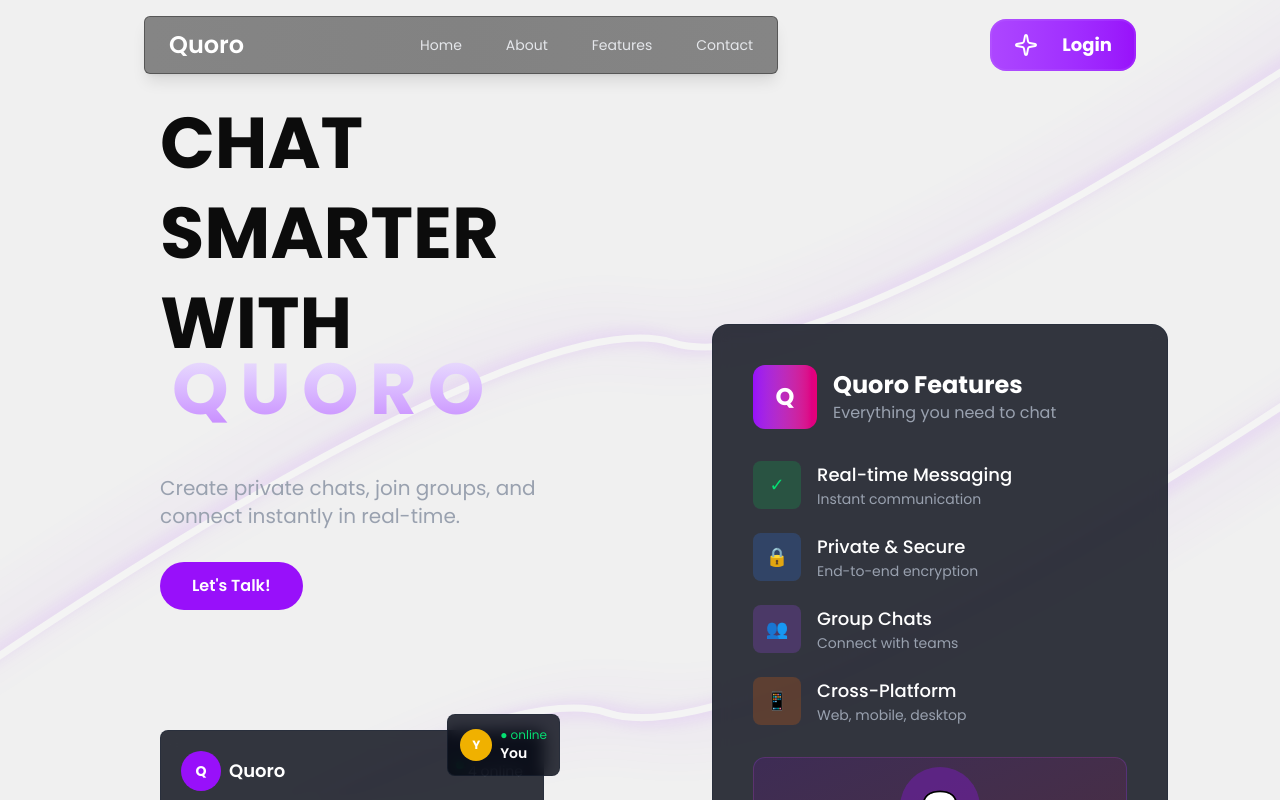
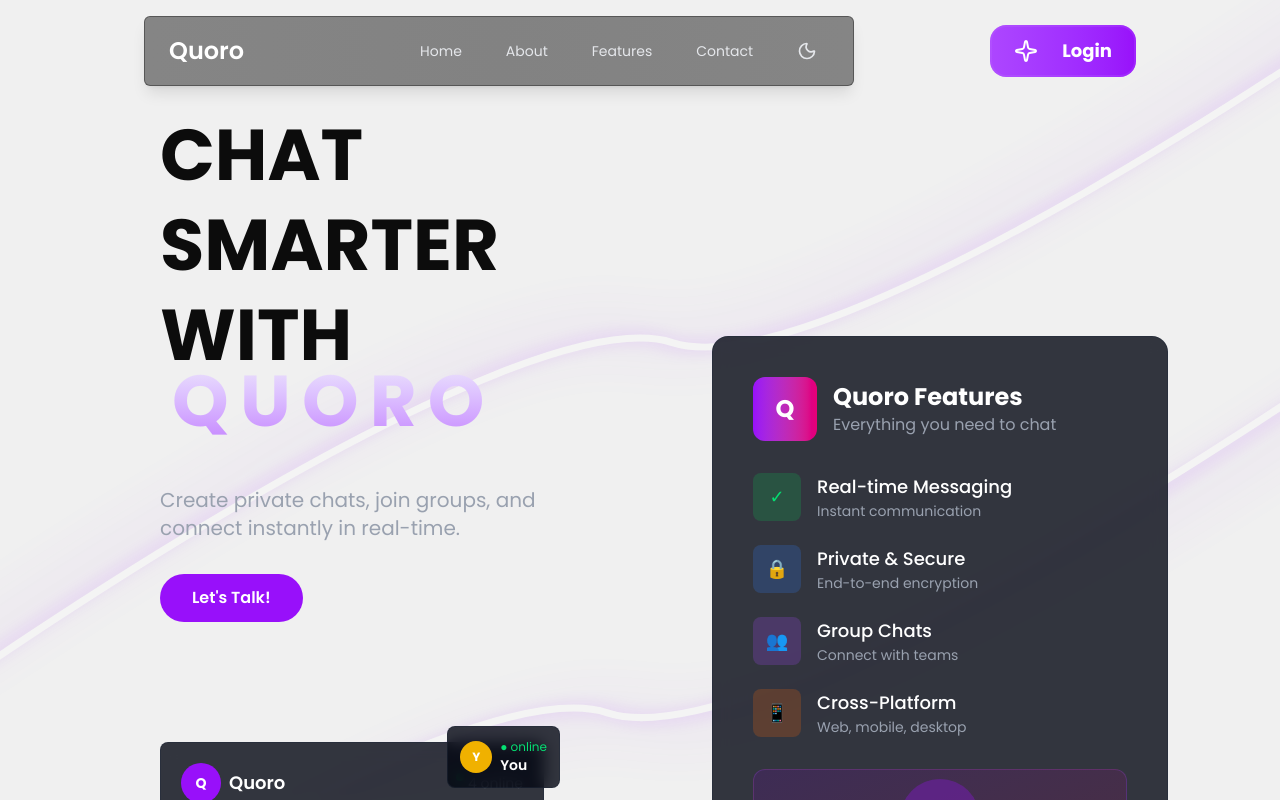
Before and after one commit to Yulkazs/chattrix, a Next.js app: page / in a window 1280 px wide. Shown: the top 800 px of the page. Built offline with nearby package versions, Linux system fonts and the light colour scheme.

Commit message:
Added Switcher to Nav

```diff
--- a/app/components/Header.tsx
+++ b/app/components/Header.tsx
@@ -66,10 +66,15 @@ export function Header() {
               <a href="#" className="text-gray-200 text-sm hover:text-purple-300 transition">Features</a>
               <a href="#" className="text-gray-200 text-sm hover:text-purple-300 transition">Contact</a>
             </nav>
+
+            {/* Theme Switcher - Desktop */}
+            <div className="ml-8">
+              <ThemeSwitcher />
+            </div>
           </div>
 
-          {/* Mobile Logo */}
-          <div className="lg:hidden">
+          {/* Mobile Logo and Theme Switcher */}
+          <div className="lg:hidden flex items-center gap-4">
             <h1 className="text-white font-semibold text-xl">Quoro</h1>
           </div>
 
@@ -105,8 +110,9 @@ export function Header() {
             </button>
           </div>
 
-          {/* Mobile Menu Button */}
-            <div className="lg:hidden mobile-menu-container">
+          {/* Mobile Menu Button and Theme Switcher */}
+          <div className="lg:hidden flex items-center gap-3 mobile-menu-container">
+            <ThemeSwitcher />
             <button
               onClick={toggleMenu}
               className="relative p-2 text-white hover:text-purple-300 transition-colors duration-200 focus:outline-none"
--- a/app/components/ThemeSwitcher.tsx
+++ b/app/components/ThemeSwitcher.tsx
@@ -1,7 +1,7 @@
 'use client';
 
 import { useTheme } from './ThemeContext';
-import { Sun, Moon } from 'lucide-react';
+import { SunMedium, Moon } from 'lucide-react';
 
 export function ThemeSwitcher() {
   const { theme, toggleTheme } = useTheme();
@@ -9,13 +9,13 @@ export function ThemeSwitcher() {
   return (
     <button
       onClick={toggleTheme}
-      className="p-3 rounded-full bg-gray-100 dark:bg-gray-800 hover:bg-gray-200 dark:hover:bg-gray-700 transition-colors duration-200 focus:outline-none focus:ring-2 focus:ring-gray-400 dark:focus:ring-gray-500"
+      className="p-3 rounded-full hover:bg-white/10 transition-colors duration-200 focus:outline-none"
       aria-label={`Switch to ${theme === 'light' ? 'dark' : 'light'} mode`}
     >
       {theme === 'light' ? (
-        <Moon className="h-5 w-5 text-gray-700 dark:text-gray-300" />
+        <Moon className="h-5 w-5 text-gray-200 dark:text-gray-700" />
       ) : (
-        <Sun className="h-5 w-5 text-yellow-500" />
+        <SunMedium className="h-5 w-5 text-gray-200" />
       )}
     </button>
   );
```
